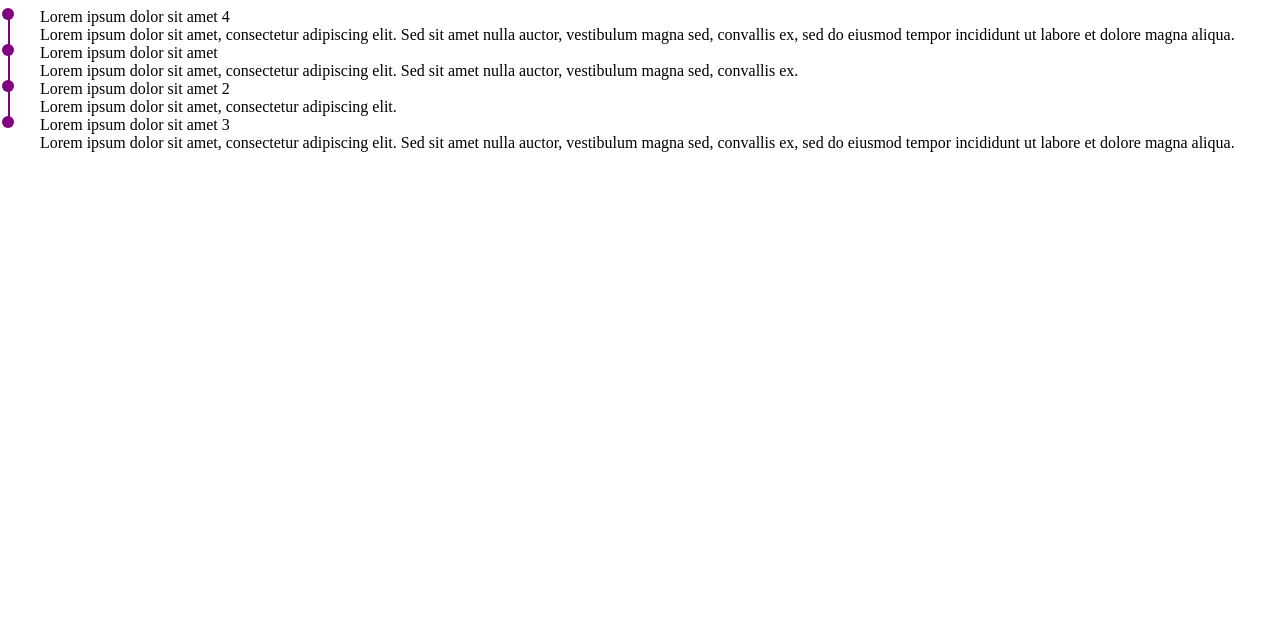
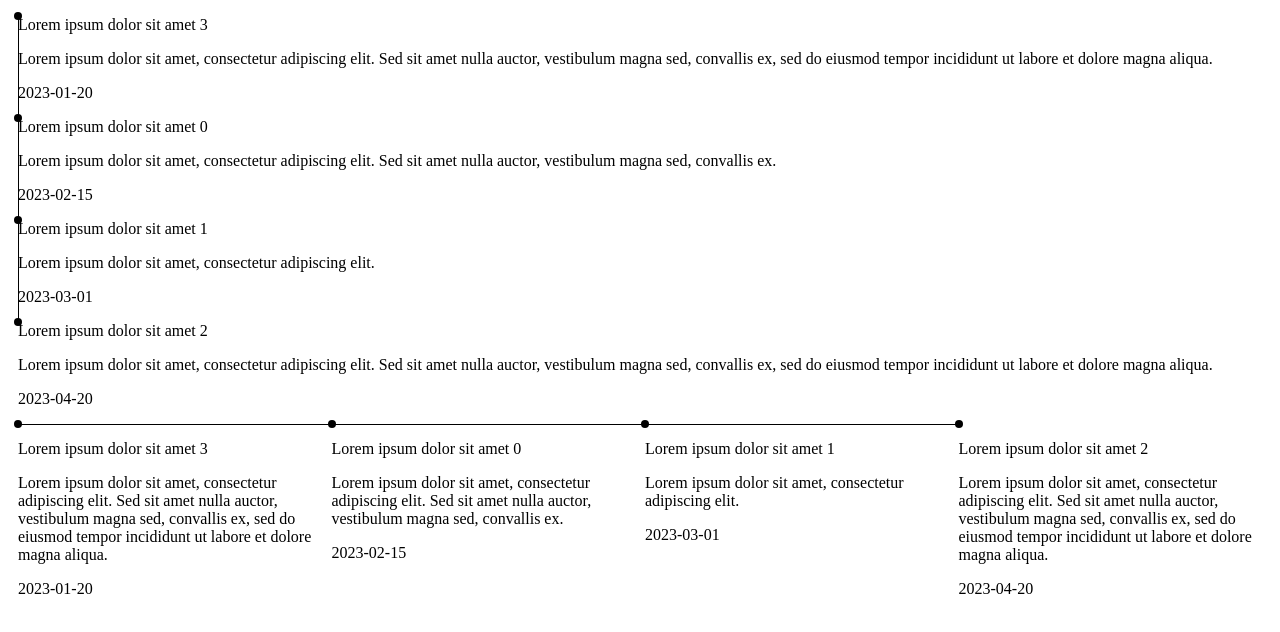
Before and after one commit to horberlan/v-timeline-component, a Vue app: page / in a window 1280 px wide. Shown: the top 632 px of the page. Built offline with nearby package versions, Linux system fonts and the light colour scheme.

Commit message:
build: set v-timeline-component as default

```diff
--- a/src/App.vue
+++ b/src/App.vue
@@ -1,21 +1,33 @@
 <template>
-  <TimelineComponent
-    color="purple"
-    marker-size="0.75rem"
-    layout="vertical"
-    :timeline-events="timelineEvents"
-  >
-    <template v-slot="{ event }: { event: TimelineEvent }" #default>
-      <p>{{ event.title }}</p>
-      <p>{{ event.description }}</p>
-    </template>
-  </TimelineComponent>
+  <div class="custom-content">
+    <vTimelineComponent
+      layout="vertical"
+      :element="timelineEvents"
+      line-width="2px"
+    >
+      <template #default="{ event }: { event: TimelineEvent, index: number }">
+        <p>{{ event.title }}</p>
+        <p>{{ event.description }}</p>
+        <p>{{ event.date }}</p>
+      </template>
+    </vTimelineComponent>
+    <vTimelineComponent
+      layout="horizontal"
+      :element="timelineEvents"
+      line-width="2px"
+    >
+      <template #default="{ event }: { event: TimelineEvent, index: number }">
+        <p>{{ event.title }}</p>
+        <p>{{ event.description }}</p>
+        <p>{{ event.date }}</p>
+      </template>
+    </vTimelineComponent>
+  </div>
 </template>
 
 <script setup lang="ts">
 import { ref, type Ref } from "vue";
-import TimelineComponent from "./TimelineComponent.vue";
-import vTimelineComponentSlot from "./v-timeline-component-slot.vue";
+import vTimelineComponent from "./v-timeline-component.vue";
 
 interface TimelineEvent {
   title: string;
@@ -26,25 +38,25 @@ interface TimelineEvent {
 
 const timelineEvents: Ref<TimelineEvent[]> = ref([
   {
-    title: "Lorem ipsum dolor sit amet",
+    title: "Lorem ipsum dolor sit amet 0",
     date: "2023-02-15",
     description:
       "Lorem ipsum dolor sit amet, consectetur adipiscing elit. Sed sit amet nulla auctor, vestibulum magna sed, convallis ex.",
     child: [
       {
-        title: "Lorem ipsum dolor sit amet 1",
+        title: "child Lorem ipsum dolor sit amet 1",
         date: "2023-02-16",
         description:
           "Lorem ipsum dolor sit amet, consectetur adipiscing elit. Sed sit amet nulla auctor, vestibulum magna sed, convallis ex.",
       },
       {
-        title: "Lorem ipsum dolor sit amet 2",
+        title: "child Lorem ipsum dolor sit amet 2",
         date: "2023-02-17",
         description:
           "Lorem ipsum dolor sit amet, consectetur adipiscing elit. Sed sit amet nulla auctor, vestibulum magna sed, convallis ex.",
       },
       {
-        title: "Lorem ipsum dolor sit amet 2",
+        title: "child Lorem ipsum dolor sit amet 3",
         date: "2023-02-17",
         description:
           "Lorem ipsum dolor sit amet, consectetur adipiscing elit. Sed sit amet nulla auctor, vestibulum magna sed, convallis ex.",
@@ -52,18 +64,18 @@ const timelineEvents: Ref<TimelineEvent[]> = ref([
     ],
   },
   {
-    title: "Lorem ipsum dolor sit amet 2",
+    title: "Lorem ipsum dolor sit amet 1",
     date: "2023-03-01",
     description: "Lorem ipsum dolor sit amet, consectetur adipiscing elit.",
   },
   {
-    title: "Lorem ipsum dolor sit amet 3",
+    title: "Lorem ipsum dolor sit amet 2",
     date: "2023-04-20",
     description:
       "Lorem ipsum dolor sit amet, consectetur adipiscing elit. Sed sit amet nulla auctor, vestibulum magna sed, convallis ex, sed do eiusmod tempor incididunt ut labore et dolore magna aliqua.",
   },
   {
-    title: "Lorem ipsum dolor sit amet 4",
+    title: "Lorem ipsum dolor sit amet 3",
     date: "2023-01-20",
     description:
       "Lorem ipsum dolor sit amet, consectetur adipiscing elit. Sed sit amet nulla auctor, vestibulum magna sed, convallis ex, sed do eiusmod tempor incididunt ut labore et dolore magna aliqua.",
@@ -72,7 +84,8 @@ const timelineEvents: Ref<TimelineEvent[]> = ref([
 </script>
 
 <style scoped>
-* p {
-  margin: 0;
+.custom-content {
+  position: relative;
+  margin-left: 10px;
 }
 </style>
--- a/src/index.ts
+++ b/src/index.ts
@@ -1,3 +1,3 @@
-import TimelineComponent from "./TimelineComponent.vue";
+import vTimelineComponent from "./v-timeline-component.vue";
 
-export { TimelineComponent };
+export { vTimelineComponent };
--- a/src/v-timeline-component-slot.vue
+++ b/src/v-timeline-component.vue
@@ -73,6 +73,7 @@ const props = withDefaults(
 
 const slot = useSlots();
 const classes = useCssModule();
+
 const uniqueId = `timeline-${Math.random().toString(36).slice(2, 11)}`;
 
 const containerRef = ref<HTMLElement | null>(null);
```
Also changed, not shown: package.json (+6 -9 lines), 1 other file (tests, documents, lock files or other folders).
